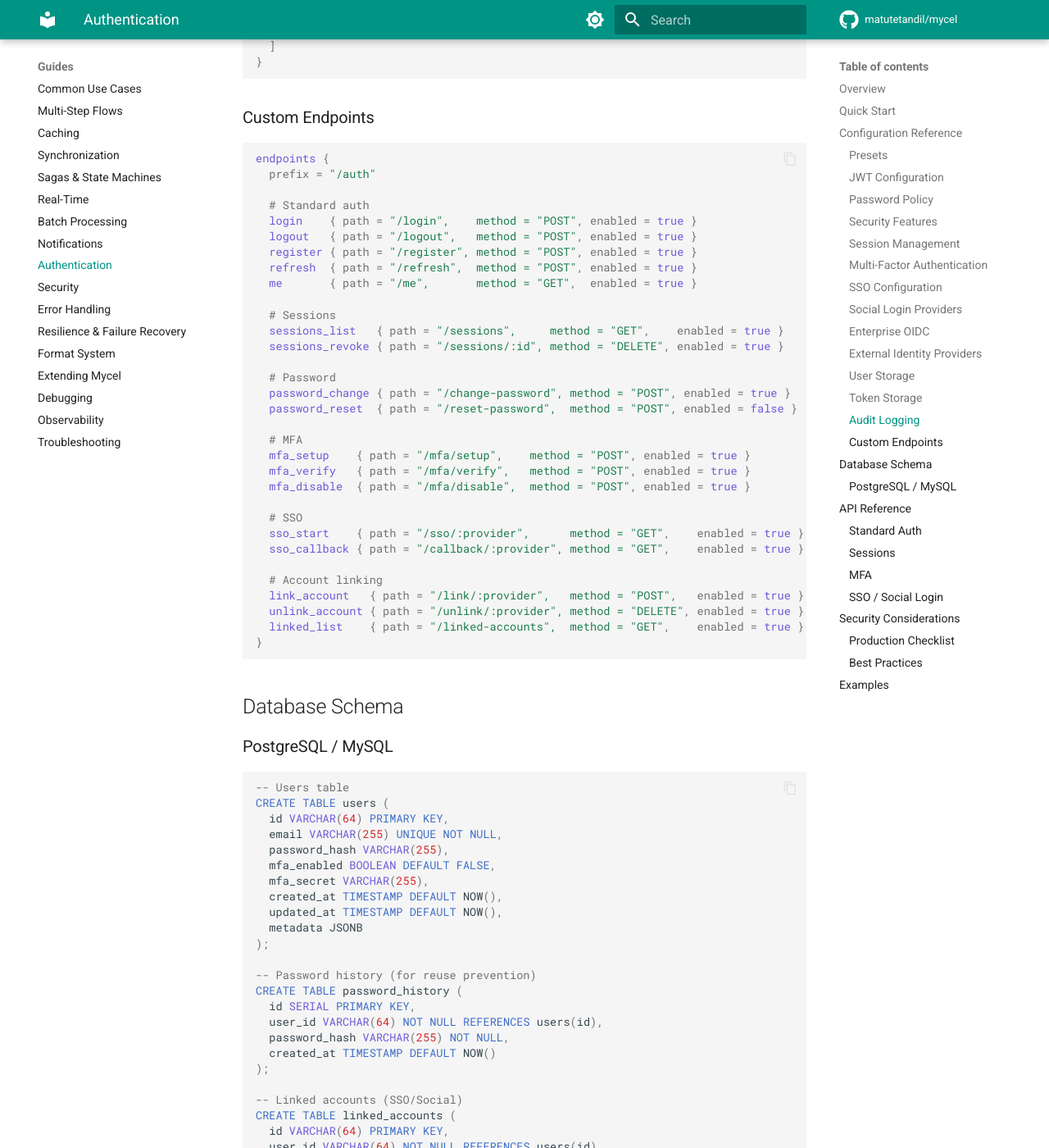
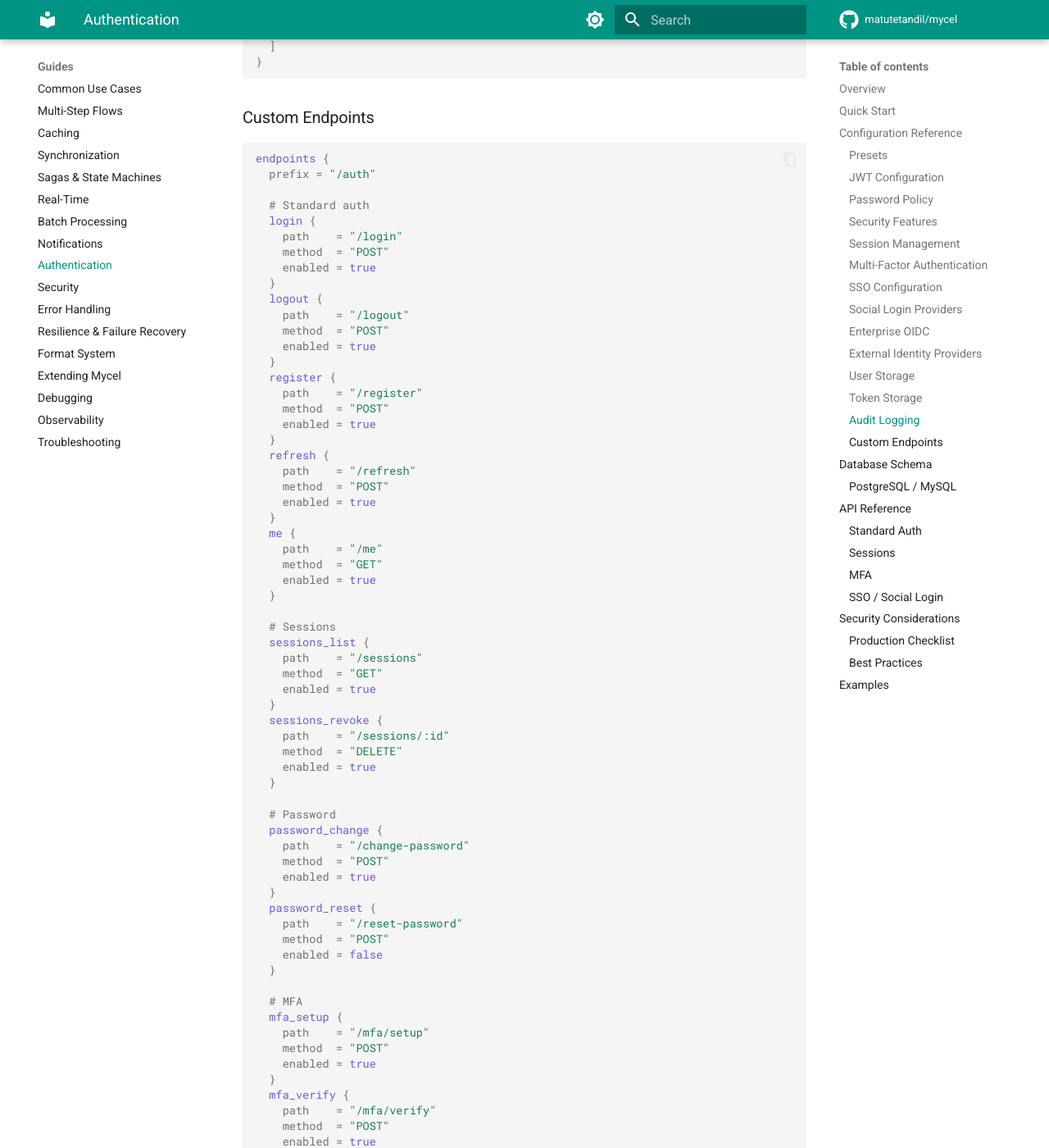
Before and after one commit to matutetandil/mycel, an MkDocs documentation site: the page built from docs/guides/auth.md, in a window 1280 px wide and 1400 px high, scrolled down 7149 px. Shown: the whole window at 82% size. Built offline with MkDocs 1.6.1 and Material for MkDocs 9.7.7, drawn with Linux system fonts in a browser that asks for light colours; comment, search, counter and statistics services are not loaded; some of the changed text lies outside the part shown.

Commit message:
Expand one-line blocks that HCL rejects
A single-line block accepts exactly one argument. Two or more, with or
without commas, fails:

  service { name = "t" version = "1" }
  Invalid single-argument block definition

39 occurrences across five pages used the multi-argument form —
seventeen of them the auth endpoints table, where every entry was
written that way. Anyone copying those got a parse error with no obvious
cause.

None were in .mycel files, which is why every example still validated:
the form only survived where nothing runs it.

Verified by extracting 115 blocks from the affected pages and parsing
each: none now hits this error.

````diff
--- a/docs/guides/auth.md
+++ b/docs/guides/auth.md
@@ -353,33 +353,101 @@ endpoints {
   prefix = "/auth"
 
   # Standard auth
-  login    { path = "/login",    method = "POST", enabled = true }
-  logout   { path = "/logout",   method = "POST", enabled = true }
-  register { path = "/register", method = "POST", enabled = true }
-  refresh  { path = "/refresh",  method = "POST", enabled = true }
-  me       { path = "/me",       method = "GET",  enabled = true }
+  login {
+    path    = "/login"
+    method  = "POST"
+    enabled = true
+  }
+  logout {
+    path    = "/logout"
+    method  = "POST"
+    enabled = true
+  }
+  register {
+    path    = "/register"
+    method  = "POST"
+    enabled = true
+  }
+  refresh {
+    path    = "/refresh"
+    method  = "POST"
+    enabled = true
+  }
+  me {
+    path    = "/me"
+    method  = "GET"
+    enabled = true
+  }
 
   # Sessions
-  sessions_list   { path = "/sessions",     method = "GET",    enabled = true }
-  sessions_revoke { path = "/sessions/:id", method = "DELETE", enabled = true }
+  sessions_list {
+    path    = "/sessions"
+    method  = "GET"
+    enabled = true
+  }
+  sessions_revoke {
+    path    = "/sessions/:id"
+    method  = "DELETE"
+    enabled = true
+  }
 
   # Password
-  password_change { path = "/change-password", method = "POST", enabled = true }
-  password_reset  { path = "/reset-password",  method = "POST", enabled = false }
+  password_change {
+    path    = "/change-password"
+    method  = "POST"
+    enabled = true
+  }
+  password_reset {
+    path    = "/reset-password"
+    method  = "POST"
+    enabled = false
+  }
 
   # MFA
-  mfa_setup    { path = "/mfa/setup",    method = "POST", enabled = true }
-  mfa_verify   { path = "/mfa/verify",   method = "POST", enabled = true }
-  mfa_disable  { path = "/mfa/disable",  method = "POST", enabled = true }
+  mfa_setup {
+    path    = "/mfa/setup"
+    method  = "POST"
+    enabled = true
+  }
+  mfa_verify {
+    path    = "/mfa/verify"
+    method  = "POST"
+    enabled = true
+  }
+  mfa_disable {
+    path    = "/mfa/disable"
+    method  = "POST"
+    enabled = true
+  }
 
   # SSO
-  sso_start    { path = "/sso/:provider",      method = "GET",    enabled = true }
-  sso_callback { path = "/callback/:provider", method = "GET",    enabled = true }
+  sso_start {
+    path    = "/sso/:provider"
+    method  = "GET"
+    enabled = true
+  }
+  sso_callback {
+    path    = "/callback/:provider"
+    method  = "GET"
+    enabled = true
+  }
 
   # Account linking
-  link_account   { path = "/link/:provider",   method = "POST",   enabled = true }
-  unlink_account { path = "/unlink/:provider", method = "DELETE", enabled = true }
-  linked_list    { path = "/linked-accounts",  method = "GET",    enabled = true }
+  link_account {
+    path    = "/link/:provider"
+    method  = "POST"
+    enabled = true
+  }
+  unlink_account {
+    path    = "/unlink/:provider"
+    method  = "DELETE"
+    enabled = true
+  }
+  linked_list {
+    path    = "/linked-accounts"
+    method  = "GET"
+    enabled = true
+  }
 }
 ```
 
````
Also changed, not shown: docs/advanced/integration-patterns.md (+33 -8 lines), docs/core-concepts/flows.md (+12 -3 lines), docs/guides/synchronization.md (+13 -3 lines), docs/reference/destination-properties.md (+36 -8 lines).
